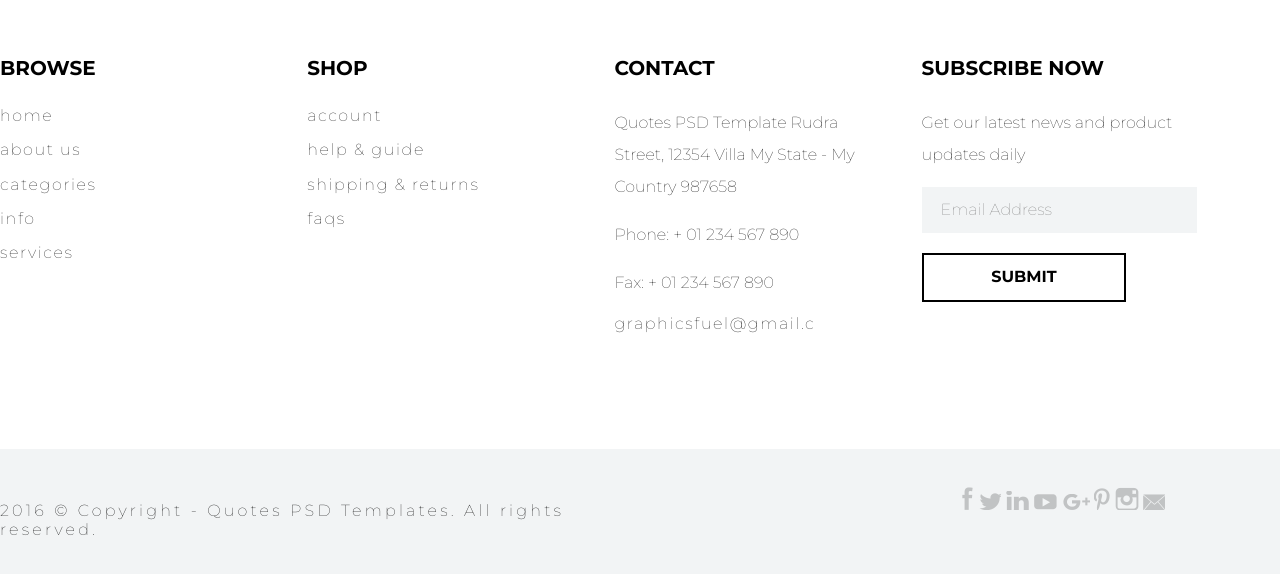
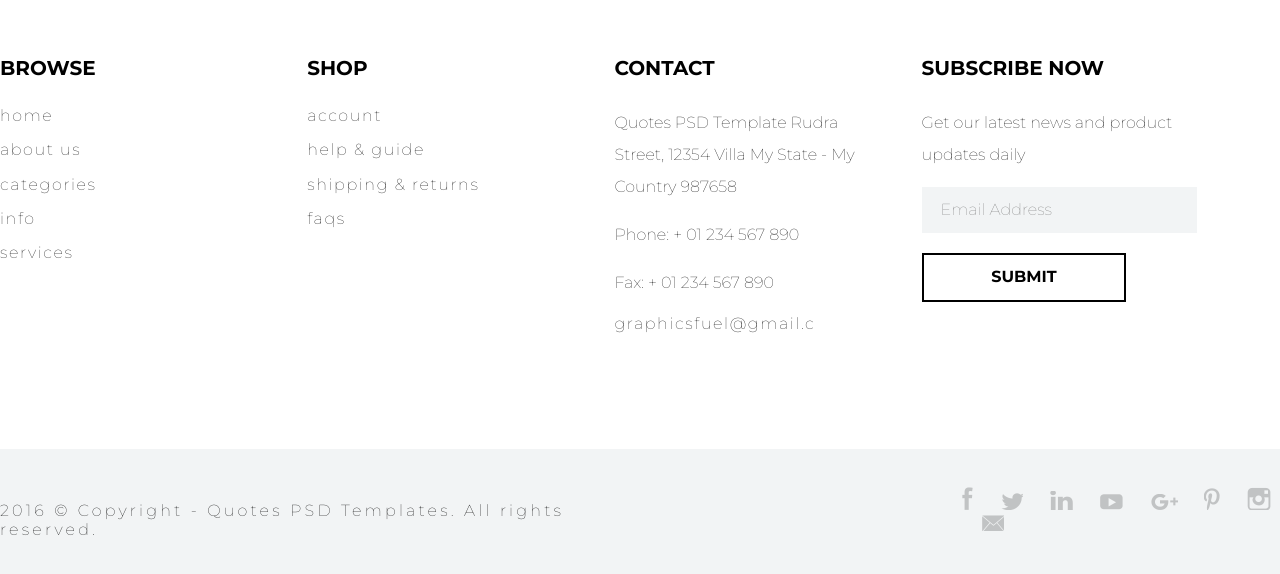
Before and after one commit to vieyraurena/Web02-quotes, a website: page index.html in a window 1280 px wide. Shown: the part 5932-6506 px from the top of the page. Drawn offline with nearby package versions, Linux system fonts and the light colour scheme; files that its build step writes are made by us from their sources.

Commit message:
Se hace cambios en la clase footer-social

```diff
--- a/sass/partial/_footer.scss
+++ b/sass/partial/_footer.scss
@@ -14,7 +14,7 @@
   }
 
   .footer-social{
-    img + img {
+    a + a {
       margin-left: 22px;
     }
   }
```
